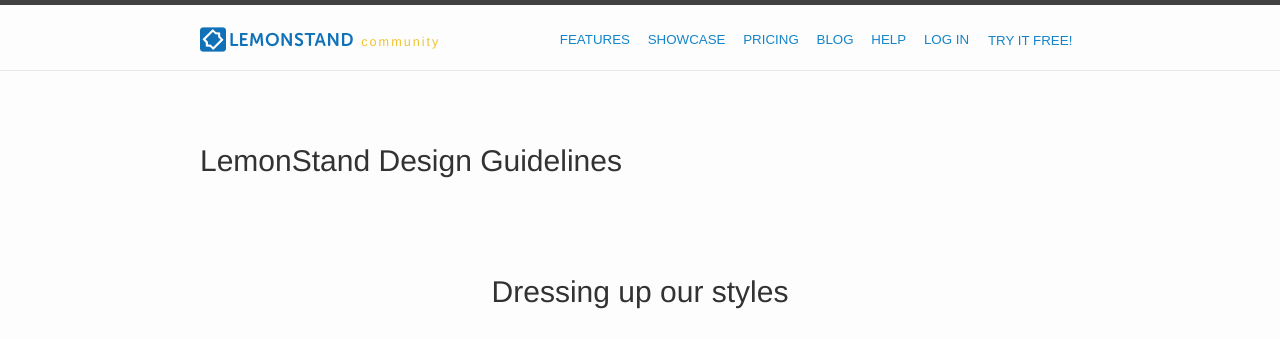
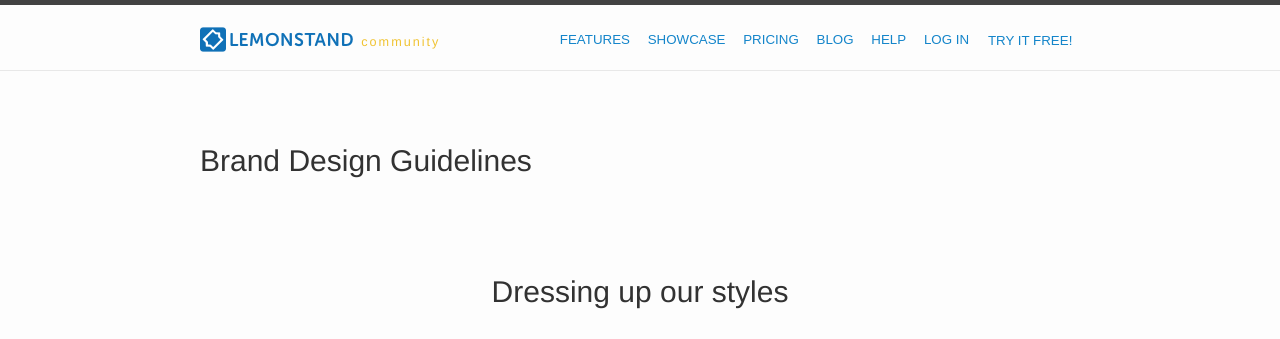
Before and after one commit to lemonstand/lemonstand.github.com, a Jekyll site: the page built from _guidelines/index.html, in a window 1280 px wide. Shown: the top 339 px of the page. Built offline with Jekyll 4.4.1, drawn with Linux system fonts in a browser that asks for light colours; nearby versions of some CDN libraries.

Commit message:
Improved headers.

```diff
--- a/_guidelines/index.html
+++ b/_guidelines/index.html
@@ -4,7 +4,7 @@
 
 <div class="guidelines" ng-app="guidelines">
 
-  <h2><a id="projects"></a>LemonStand Design Guidelines</h2>
+  <h2><a id="projects"></a>Brand Design Guidelines</h2>
 
   <div ng-include="'dress-template.html'"></div>
   <div ng-include="'colours-template.html'" ng-controller="colorsCtrl" >
```
